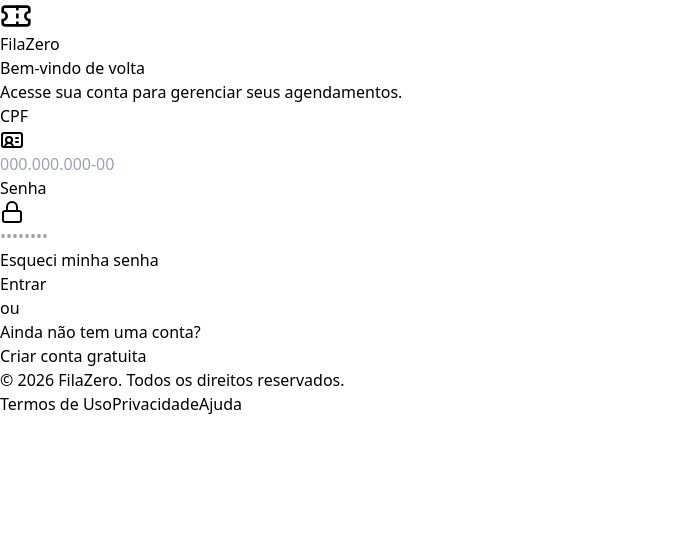
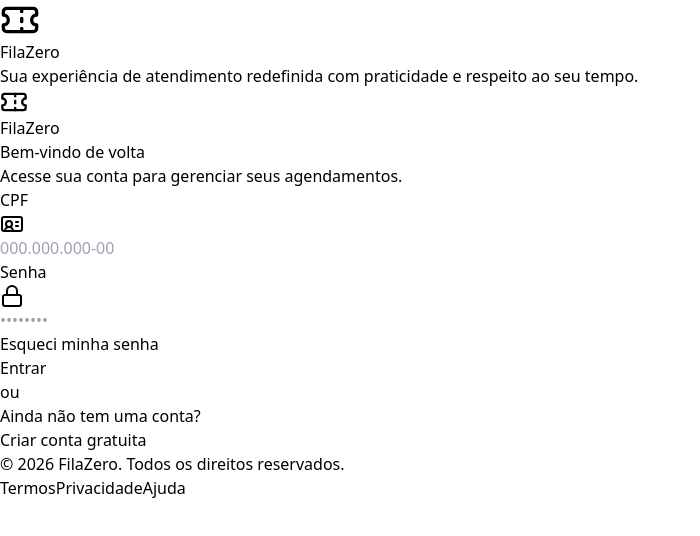
Before and after one commit to angelosilvanno/filazero, a React (Vite) app: page /login in a window 1280 px wide. Shown: the top 536 px of the page, without its empty margins (0-700 px from the left). Built offline with nearby package versions, Linux system fonts and the light colour scheme.

Commit message:
feat: atualizar layout da página de login com novos componentes e melhorias visuais

```diff
--- a/src/pages/Login.tsx
+++ b/src/pages/Login.tsx
@@ -27,29 +27,47 @@
   };
 
   return (
-    <div className="min-h-screen bg-slate-50 flex flex-col items-center py-12 px-4 font-sans">
-      <div className="flex flex-col items-center mb-8">
-        <div className="w-16 h-16 bg-blue-600 rounded-[20px] flex items-center justify-center mb-2 shadow-lg shadow-blue-200">
-          <Ticket className="text-white" size={32} />
-        </div>
-        <h1 className="text-3xl font-black text-blue-900 tracking-tighter uppercase text-center">FilaZero</h1>
+    <div className="h-screen w-full bg-white flex flex-col lg:flex-row overflow-hidden font-sans">
+      <div className="hidden lg:flex flex-col items-center justify-center bg-blue-900 px-8 lg:w-[32%] xl:w-[28%] text-white relative h-full">
+        <div className="absolute inset-0 opacity-10 pointer-events-none">
+          <div className="absolute top-[-10%] left-[-10%] w-48 h-48 bg-white rounded-full blur-3xl"></div>
+          <div className="absolute bottom-[-5%] right-[-5%] w-64 h-64 bg-blue-400 rounded-full blur-3xl"></div>
         </div>
 
-      <div className="bg-white w-full max-w-[420px] p-10 rounded-[32px] shadow-2xl shadow-slate-200/60 border border-slate-100">
-        <div className="mb-10 text-left">
-          <h2 className="text-2xl font-bold text-slate-900 mb-2">Bem-vindo de volta</h2>
+        <div className="relative z-10 flex flex-col items-center text-center">
+          <div className="w-20 h-20 bg-white/10 backdrop-blur-xl rounded-[24px] flex items-center justify-center mb-6 shadow-2xl border border-white/20">
+            <Ticket size={40} className="text-white" />
+          </div>
+          <h1 className="text-4xl font-black tracking-tighter uppercase mb-3 text-white">FilaZero</h1>
+          <p className="text-blue-100 text-sm max-w-xs leading-relaxed opacity-80">
+            Sua experiência de atendimento redefinida com praticidade e respeito ao seu tempo.
+          </p>
+        </div>
+      </div>
+
+      <div className="flex-1 flex flex-col items-center justify-center bg-slate-50 lg:bg-white overflow-y-auto py-8 px-6 h-full">
+        <div className="flex flex-col items-center mb-6 lg:hidden">
+          <div className="w-14 h-14 bg-blue-600 rounded-[18px] flex items-center justify-center mb-2 shadow-lg">
+            <Ticket className="text-white" size={28} />
+          </div>
+          <h1 className="text-2xl font-black text-blue-900 tracking-tighter uppercase">FilaZero</h1>
+        </div>
+
+        <div className="w-full max-w-[400px]">
+          <div className="mb-8 text-center lg:text-left">
+            <h2 className="text-3xl font-bold text-slate-900 mb-1">Bem-vindo de volta</h2>
             <p className="text-slate-500 text-sm">
               Acesse sua conta para gerenciar seus agendamentos.
             </p>
           </div>
 
-        <form onSubmit={handleSubmit} className="space-y-6">
-          <div className="space-y-2">
-            <label className="text-[11px] font-black text-slate-400 uppercase tracking-widest ml-1">
+          <form onSubmit={handleSubmit} className="space-y-5">
+            <div className="space-y-1">
+              <label className="text-[10px] font-black text-slate-400 uppercase tracking-widest ml-1">
                 CPF
               </label>
               <div className="relative group">
-              <div className="absolute inset-y-0 left-0 pl-5 flex items-center pointer-events-none">
+                <div className="absolute inset-y-0 left-0 pl-4 flex items-center pointer-events-none">
                   <IdCard className="h-5 w-5 text-slate-300 group-focus-within:text-blue-600 transition-colors" />
                 </div>
                 <input
@@ -58,68 +76,69 @@
                   onChange={(e) => setCpf(handleCpf(e.target.value))}
                   placeholder="000.000.000-00"
                   maxLength={14}
-                className="block w-full pl-14 pr-4 py-4 bg-slate-50 border-none rounded-2xl text-slate-900 placeholder:text-slate-300 focus:ring-2 focus:ring-blue-600 outline-none transition-all font-medium"
+                  className="block w-full pl-12 pr-4 py-3.5 bg-slate-100/50 lg:bg-slate-50 border-none rounded-xl text-slate-900 placeholder:text-slate-300 focus:ring-2 focus:ring-blue-600 outline-none transition-all font-medium text-sm"
                   required
                 />
               </div>
             </div>
 
-          <div className="space-y-2">
-            <label className="text-[11px] font-black text-slate-400 uppercase tracking-widest ml-1">
+            <div className="space-y-1">
+              <label className="text-[10px] font-black text-slate-400 uppercase tracking-widest ml-1">
                 Senha
               </label>
               <div className="relative group">
-              <div className="absolute inset-y-0 left-0 pl-5 flex items-center pointer-events-none">
+                <div className="absolute inset-y-0 left-0 pl-4 flex items-center pointer-events-none">
                   <Lock className="h-5 w-5 text-slate-300 group-focus-within:text-blue-600 transition-colors" />
                 </div>
                 <input
                   type="password"
                   placeholder="••••••••"
-                className="block w-full pl-14 pr-4 py-4 bg-slate-50 border-none rounded-2xl text-slate-900 placeholder:text-slate-300 focus:ring-2 focus:ring-blue-600 outline-none transition-all font-medium"
+                  className="block w-full pl-12 pr-4 py-3.5 bg-slate-100/50 lg:bg-slate-50 border-none rounded-xl text-slate-900 placeholder:text-slate-300 focus:ring-2 focus:ring-blue-600 outline-none transition-all text-sm"
                   required
                 />
               </div>
             </div>
 
             <div className="text-right">
-            <Link to="/forgot-password" title="Esqueci minha senha" className="text-xs font-bold text-blue-600 hover:underline">
+              <Link to="/forgot-password" title="Esqueci minha senha" className="text-[11px] font-bold text-blue-600 hover:underline">
                 Esqueci minha senha
               </Link>
             </div>
 
-          <button type="submit" className="w-full bg-blue-600 text-white py-4 rounded-2xl font-bold text-base shadow-lg shadow-blue-100 hover:bg-blue-700 active:scale-[0.98] transition-all text-center">
+            <button type="submit" className="w-full bg-blue-600 text-white py-4 rounded-xl font-bold text-base shadow-lg shadow-blue-100 hover:bg-blue-700 active:scale-[0.98] transition-all text-center">
               Entrar
             </button>
           </form>
 
-        <div className="relative my-10 text-center">
+          <div className="relative my-8 text-center">
             <div className="absolute inset-0 flex items-center">
               <div className="w-full border-t border-slate-100"></div>
             </div>
-          <span className="relative bg-white px-4 text-[10px] font-black text-slate-300 uppercase tracking-widest">ou</span>
+            <span className="relative bg-slate-50 lg:bg-white px-3 text-[10px] font-black text-slate-300 uppercase tracking-widest">ou</span>
           </div>
 
           <div className="text-center space-y-4">
-          <p className="text-xs text-slate-400 font-medium">Ainda não tem uma conta?</p>
+            <p className="text-[11px] text-slate-400 font-medium tracking-wide">Ainda não tem uma conta?</p>
             <Link
               to="/register"
-            className="block w-full bg-slate-100 text-blue-600 py-4 rounded-2xl font-bold text-sm hover:bg-slate-200 transition-all text-center"
+              className="block w-full bg-slate-100 text-blue-600 py-3.5 rounded-xl font-bold text-sm hover:bg-slate-200 transition-all text-center"
             >
               Criar conta gratuita
             </Link>
           </div>
         </div>
 
-      <footer className="mt-12 text-center text-slate-400 space-y-4">
-        <p className="text-[13px]">
+        <footer className="mt-10 text-center text-slate-400 space-y-3">
+          <p className="text-[11px] font-medium">
             © {new Date().getFullYear()} FilaZero. Todos os direitos reservados.
           </p>
-        <div className="flex gap-4 justify-center text-xs font-bold uppercase tracking-tighter">
-          <a href="#" className="hover:text-blue-600">Termos de Uso</a>
+          <div className="flex gap-4 justify-center text-[9px] font-black uppercase tracking-widest">
+            <a href="#" className="hover:text-blue-600">Termos</a>
             <a href="#" className="hover:text-blue-600">Privacidade</a>
             <a href="#" className="hover:text-blue-600">Ajuda</a>
           </div>
         </footer>
       </div>
+    </div>
   );
 };
```
Lines whose indentation alone changed are shown as unchanged.
